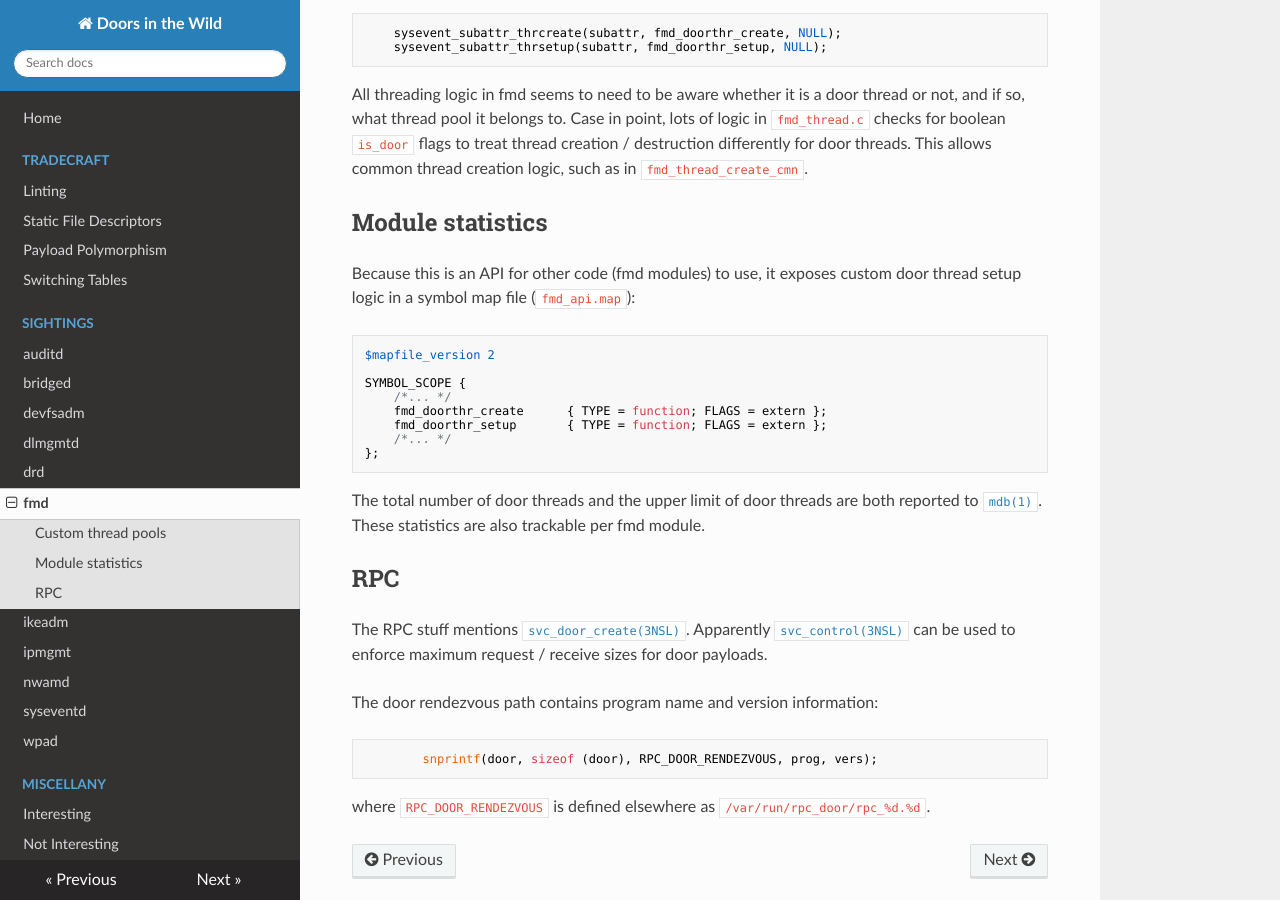
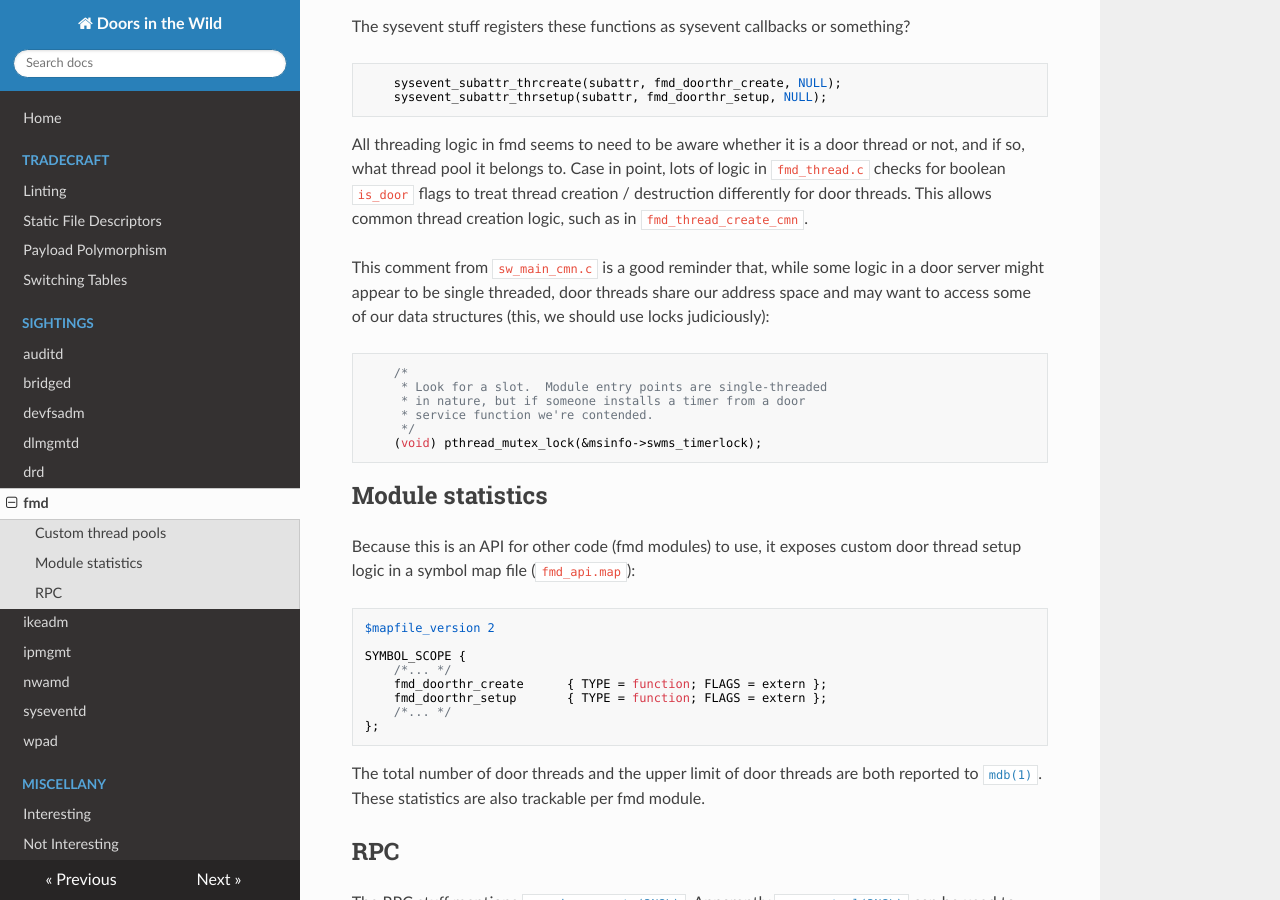
Before and after one commit to robertdfrench/doors-in-the-wild, an MkDocs documentation site: the page built from docs/fmd.md, in a window 1280 px wide and 900 px high, scrolled down 1477 px. Built offline with MkDocs 1.6.1, drawn with Linux system fonts in a browser that asks for light colours; nearby versions of some CDN libraries; some of the changed text lies outside the part shown.

Commit message:
Include common module utils in fmd

````diff
--- a/docs/fmd.md
+++ b/docs/fmd.md
@@ -13,6 +13,8 @@
 * [`usr/src/cmd/fm/fmd/common/fmd_thread.h`](https://github.com/illumos/illumos-gate/blob/master/usr/src/cmd/fm/fmd/common/fmd_thread.h)
 * [`usr/src/cmd/fm/fmd/common/fmd.c`](https://github.com/illumos/illumos-gate/blob/master/usr/src/cmd/fm/fmd/common/fmd.c)
 * [`usr/src/cmd/fm/fmd/common/fmd.h`](https://github.com/illumos/illumos-gate/blob/master/usr/src/cmd/fm/fmd/common/fmd.h)
+* [`usr/src/cmd/fm/modules/common/ext-event-transport/fmevt_inbound.c`](https://github.com/illumos/illumos-gate/blob/master/usr/src/cmd/fm/modules/common/ext-event-transport/fmevt_inbound.c)
+* [`usr/src/cmd/fm/modules/common/sw-diag-response/common/sw_main_cmn.c`](https://github.com/illumos/illumos-gate/blob/master/usr/src/cmd/fm/modules/common/sw-diag-response/common/sw_main_cmn.c)
 
 ## Custom thread pools
 
@@ -78,6 +80,20 @@ in `fmd_thread.c` checks for boolean `is_door` flags to treat thread creation /
 destruction differently for door threads. This allows common thread creation
 logic, such as in `fmd_thread_create_cmn`.
 
+This comment from `sw_main_cmn.c` is a good reminder that, while some logic in a
+door server might appear to be single threaded, door threads share our address
+space and may want to access some of our data structures (this, we should use
+locks judiciously):
+
+```c
+	/*
+	 * Look for a slot.  Module entry points are single-threaded
+	 * in nature, but if someone installs a timer from a door
+	 * service function we're contended.
+	 */
+	(void) pthread_mutex_lock(&msinfo->swms_timerlock);
+```
+
 ## Module statistics
 Because this is an API for other code (fmd modules) to use, it exposes custom
 door thread setup logic in a symbol map file (`fmd_api.map`):
````
